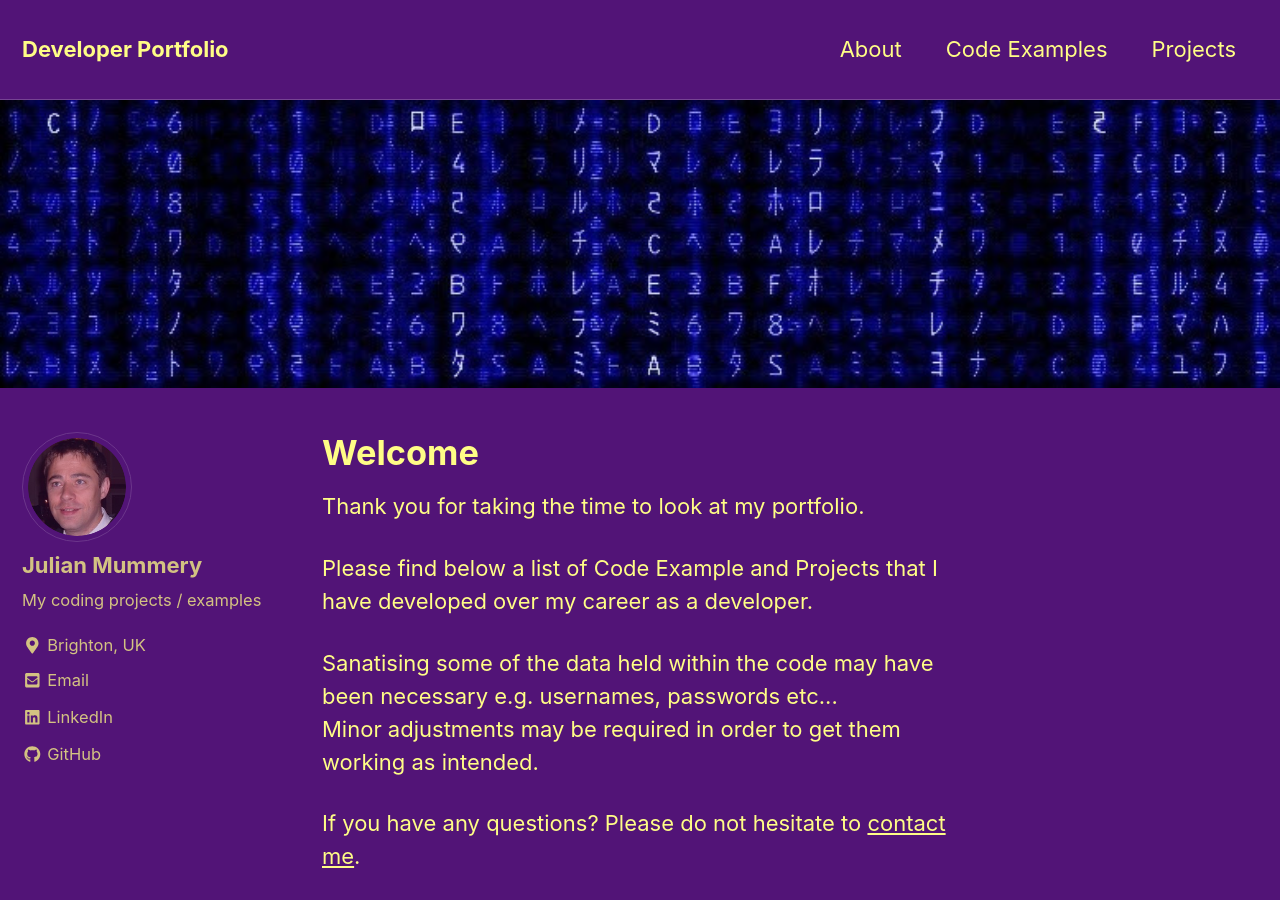
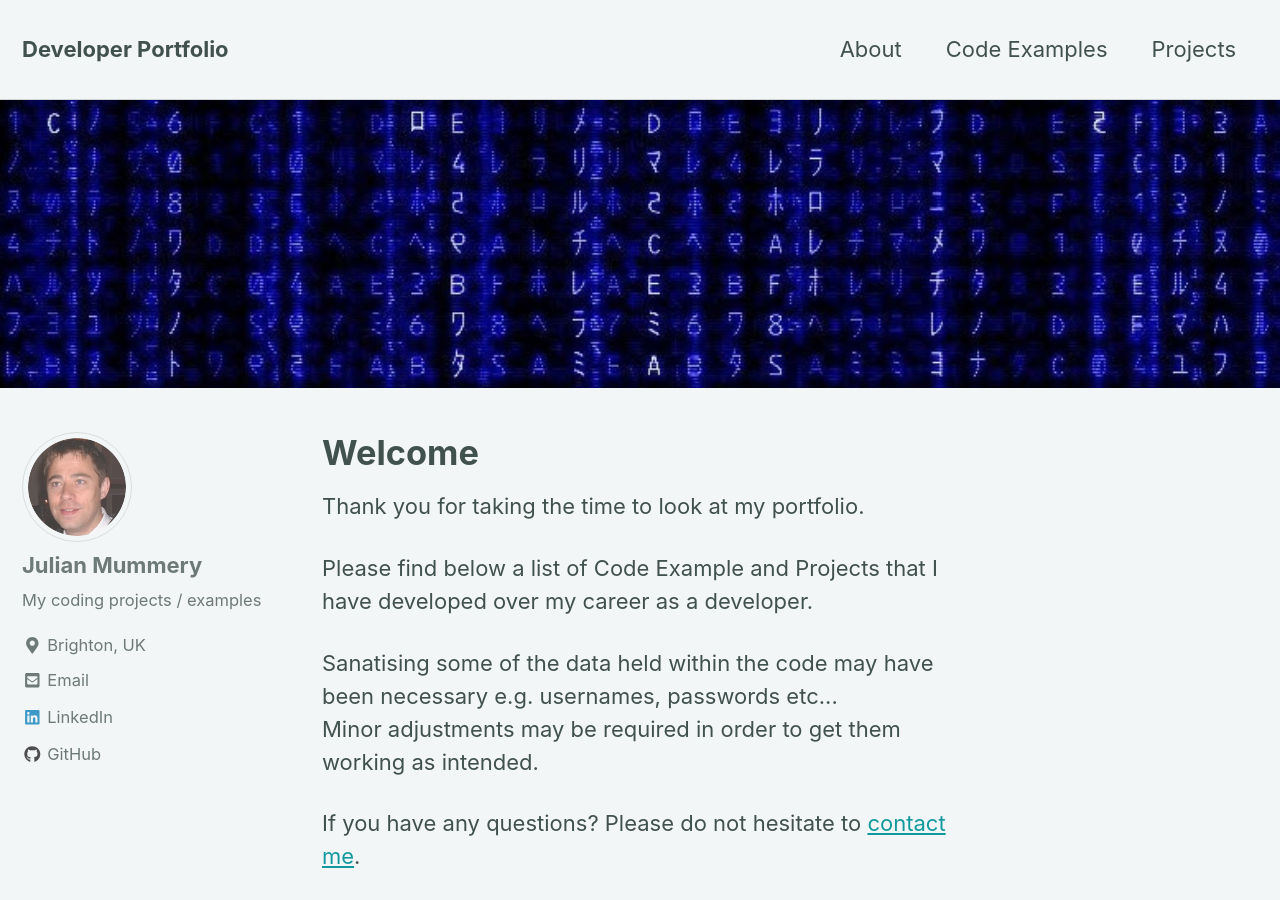
Before and after one commit to julianmummery/julianmummery.github.io, a Jekyll site: the page built from index.html, in a window 1280 px wide and 900 px high. Built offline with Jekyll 4.4.1, drawn with Linux system fonts in a browser that asks for light colours; nearby versions of some CDN libraries; the list of posts is cut into pages by our own code.

Commit message:
Update _config.yml

```diff
--- a/_config.yml
+++ b/_config.yml
@@ -12,7 +12,7 @@
 
 # theme                  : "minimal-mistakes-jekyll"
 # remote_theme           : "mmistakes/minimal-mistakes"
-minimal_mistakes_skin    : "plum" # "air", "aqua", "contrast", "dark", "dirt", "neon", "mint", "plum", "sunrise"
+minimal_mistakes_skin    : "mint" # "air", "aqua", "contrast", "dark", "dirt", "neon", "mint", "plum", "sunrise"
 
 # Site Settings
 locale                   : "en-GB"
```
